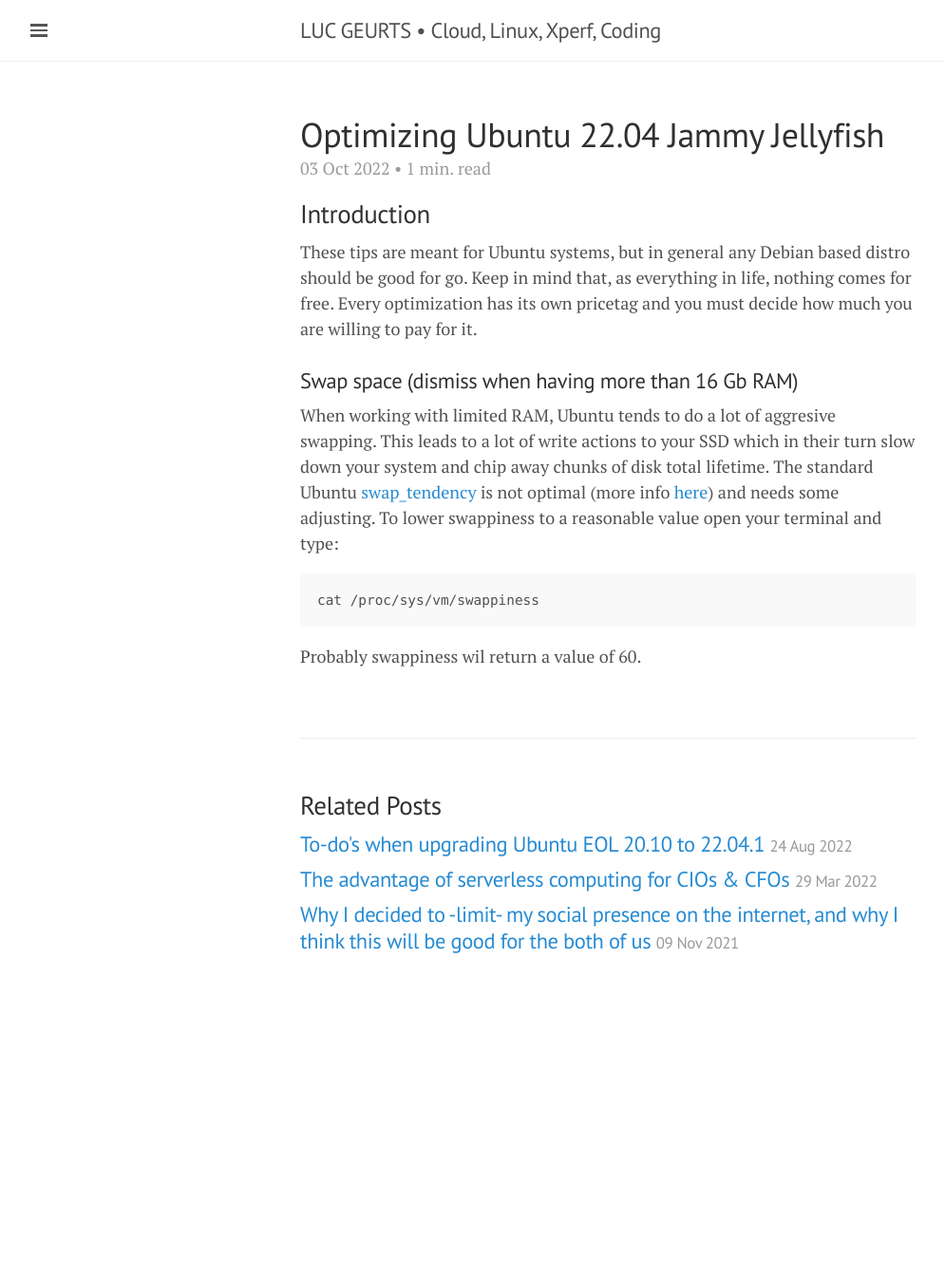
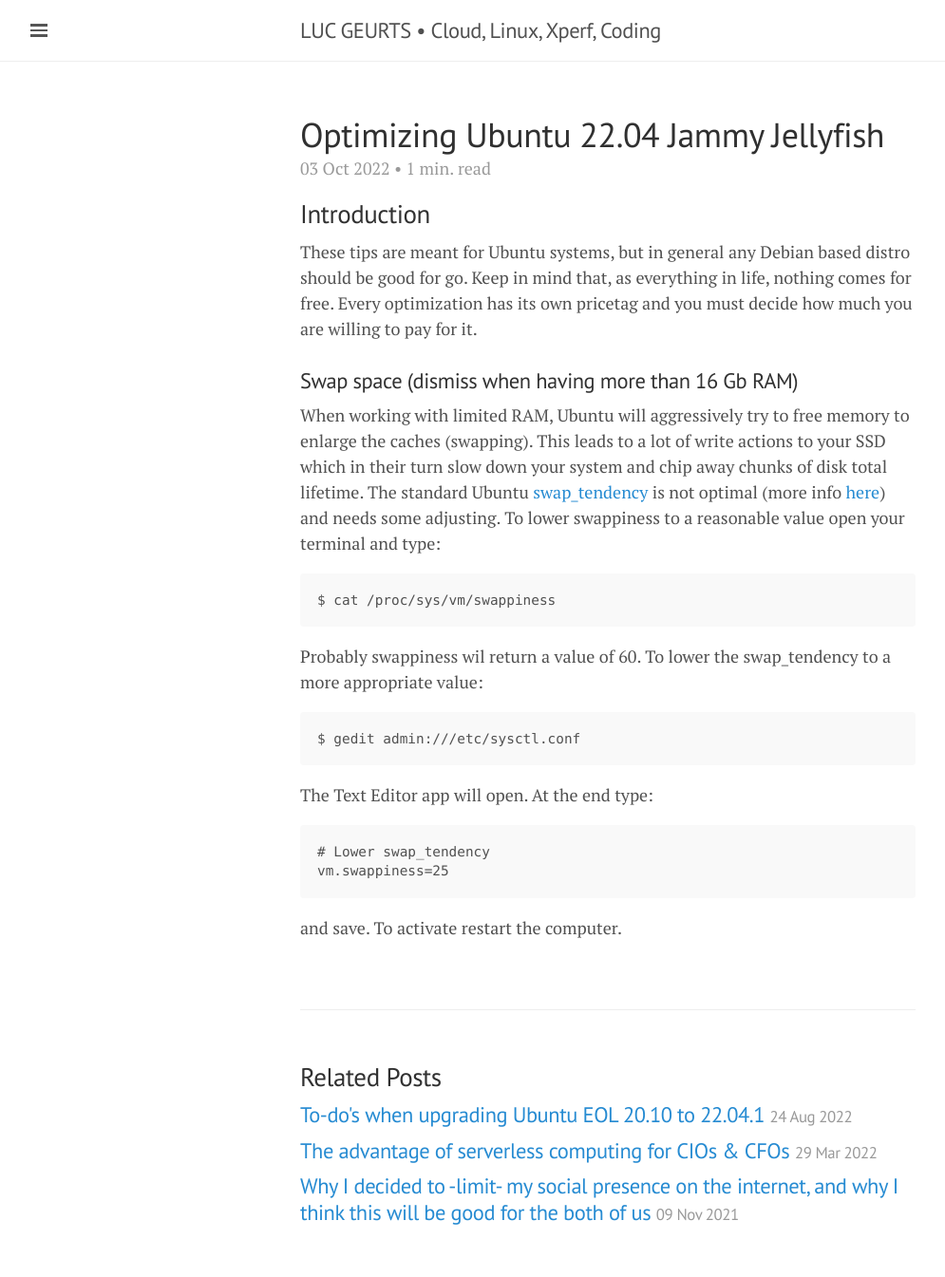
Before and after one commit to lgeurts/lgeurts.github.io, a Jekyll site: the page built from _posts/2022-10-03-optimizing-ubuntu-22.04-jammy-jellyfish.md, in a window 1280 px wide. Shown: the whole page at 95% size, without its empty margins (0-995 px from the left). Built offline with Jekyll 4.4.1, drawn with Linux system fonts in a browser that asks for light colours; nearby versions of some CDN libraries; comment, search, counter and statistics services are not loaded; before the commit the page ends 1059 px from its top, so only the background shows below that.

Commit message:
Update 2022-10-03-optimizing-ubuntu-22.04-jammy-jellyfish.md

````diff
--- a/_posts/2022-10-03-optimizing-ubuntu-22.04-jammy-jellyfish.md
+++ b/_posts/2022-10-03-optimizing-ubuntu-22.04-jammy-jellyfish.md
@@ -12,10 +12,19 @@
 Keep in mind that, as everything in life, nothing comes for free. Every optimization has its own pricetag and you must decide how much you are willing to pay for it.
 
 ### Swap space (dismiss when having more than 16 Gb RAM)
-When working with limited RAM, Ubuntu tends to do a lot of aggresive swapping. This leads to a lot of write actions to your SSD which in their turn slow down your system and chip away chunks of disk total lifetime.
+When working with limited RAM, Ubuntu will aggressively try to free memory to enlarge the caches (swapping). This leads to a lot of write actions to your SSD which in their turn slow down your system and chip away chunks of disk total lifetime.
 The standard Ubuntu [swap_tendency](https://unix.stackexchange.com/questions/134202/when-is-swap-triggered-or-how-to-calculate-swap-tendency#134206) is not optimal (more info [here](https://rudd-o.com/linux-and-free-software/tales-from-responsivenessland-why-linux-feels-slow-and-how-to-fix-that)) and needs some adjusting.
 To lower swappiness to a reasonable value open your terminal and type:
 ```
-cat /proc/sys/vm/swappiness
+$ cat /proc/sys/vm/swappiness
 ```
-Probably swappiness wil return a value of 60.
+Probably swappiness wil return a value of 60. To lower the swap_tendency to a more appropriate value:
+```
+$ gedit admin:///etc/sysctl.conf
+```
+The Text Editor app will open. At the end type:
+```
+# Lower swap_tendency
+vm.swappiness=25
+```
+and save. To activate restart the computer.
````
